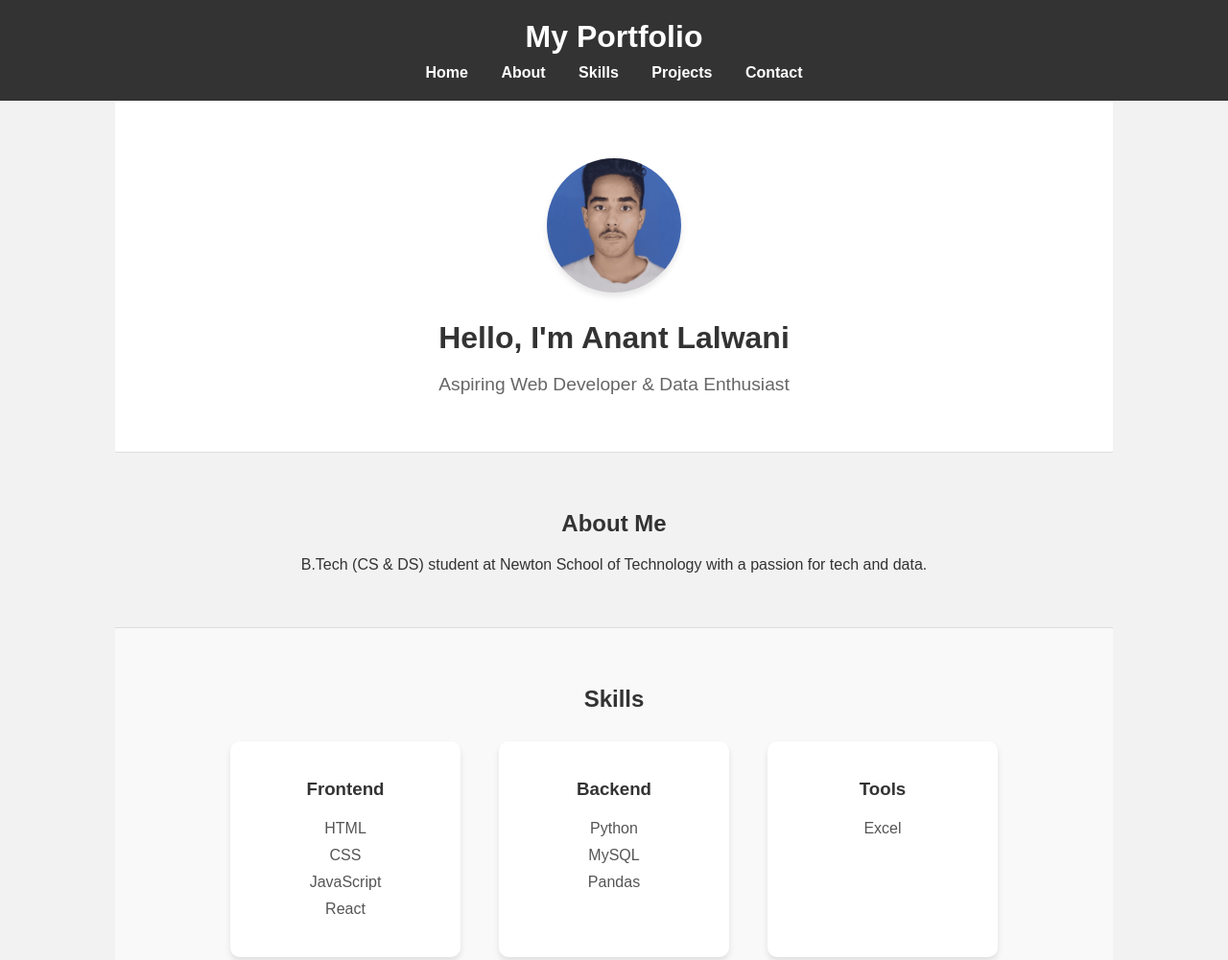
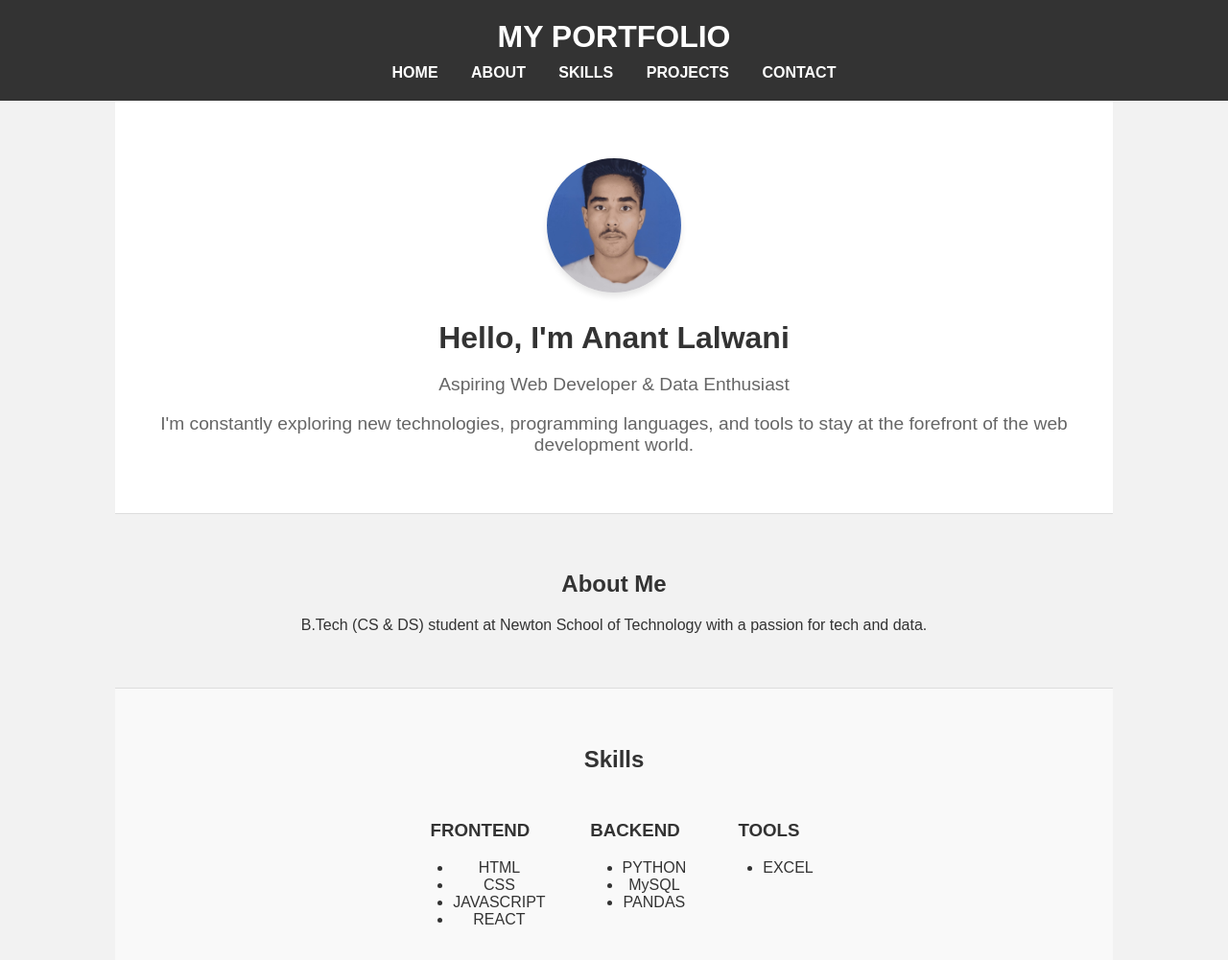
Before and after one commit to afk-anant/My-Portfolio, a plain HTML site: page index.html in a window 1280 px wide. Shown: the top 1001 px of the page at 96% size. Drawn offline with Linux system fonts and the light colour scheme.

Commit message:
index.html

```diff
--- a/index.html
+++ b/index.html
@@ -9,13 +9,13 @@
 <body>
 
   <header>
-    <h1>My Portfolio</h1>
+    <h1>MY PORTFOLIO</h1>
     <nav>
-      <a href="#home">Home</a>
-      <a href="#about">About</a>
-      <a href="#skills">Skills</a>
-      <a href="#projects">Projects</a>
-      <a href="#contact">Contact</a>
+      <a href="#home">HOME</a>
+      <a href="#about">ABOUT</a>
+      <a href="#skills">SKILLS</a>
+      <a href="#projects">PROJECTS</a>
+      <a href="#contact">CONTACT</a>
     </nav>
   </header>
 
@@ -23,6 +23,7 @@
     <img src="myphoto.jpeg" alt="My Photo" class="profile" />
     <h2>Hello, I'm Anant Lalwani</h2>
     <p>Aspiring Web Developer & Data Enthusiast</p>
+    <p>I'm constantly exploring new technologies, programming languages, and tools to stay at the forefront of the web development world.</p>
   </section>
 
   <section id="about">
@@ -33,27 +34,27 @@
   <section id="skills" class="skills-section">
     <h2>Skills</h2>
     <div class="skills-grid">
-      <div class="skill-category">
-        <h3>Frontend</h3>
+      <div class="skill">
+        <h3>FRONTEND</h3>
         <ul>
           <li>HTML</li>
           <li>CSS</li>
-          <li>JavaScript</li>
-          <li>React</li>
+          <li>JAVASCRIPT</li>
+          <li>REACT</li>
         </ul>
       </div>
-      <div class="skill-category">
-        <h3>Backend</h3>
+      <div class="skill">
+        <h3>BACKEND</h3>
         <ul>
-          <li>Python</li>
+          <li>PYTHON</li>
           <li>MySQL</li>
-          <li>Pandas</li>
+          <li>PANDAS</li>
         </ul>
       </div>
-      <div class="skill-category">
-        <h3>Tools</h3>
+      <div class="skill">
+        <h3>TOOLS</h3>
         <ul>
-          <li>Excel</li>
+          <li>EXCEL</li>
         </ul>
       </div>
     </div>
```
